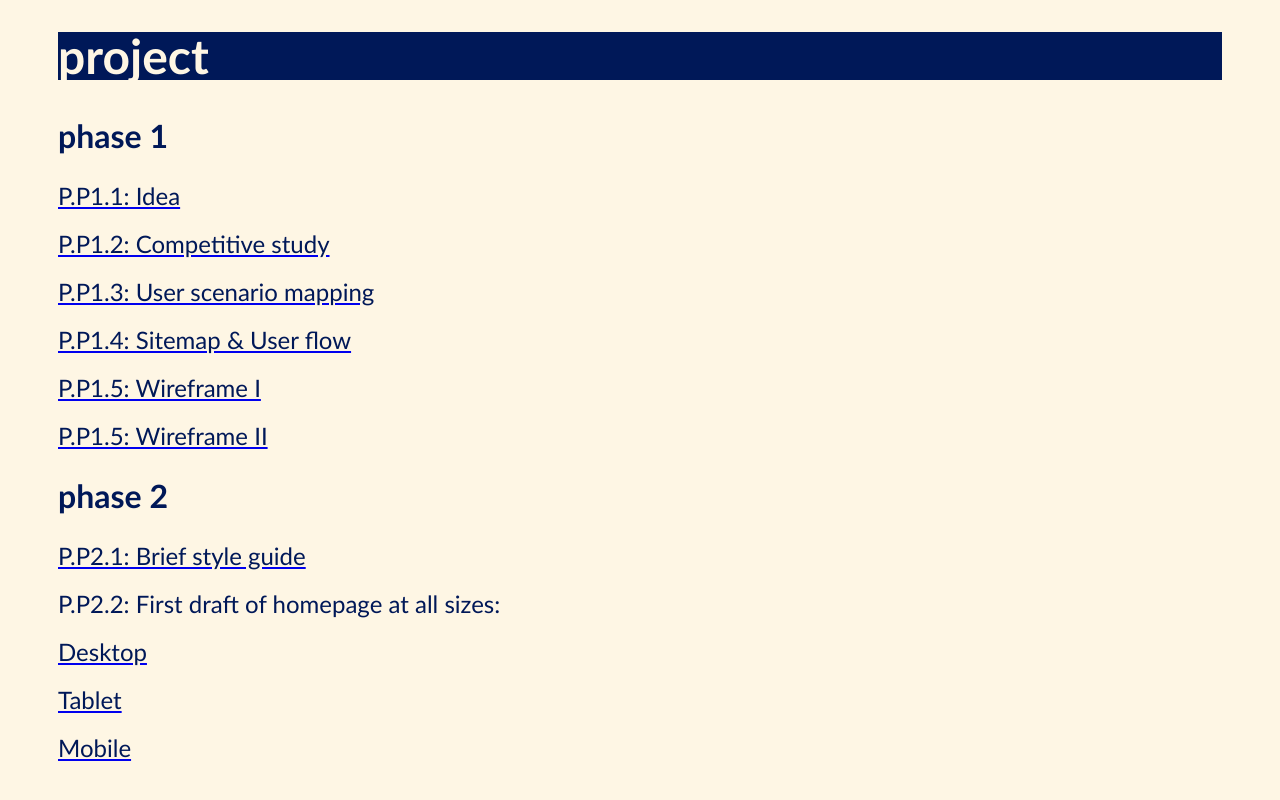
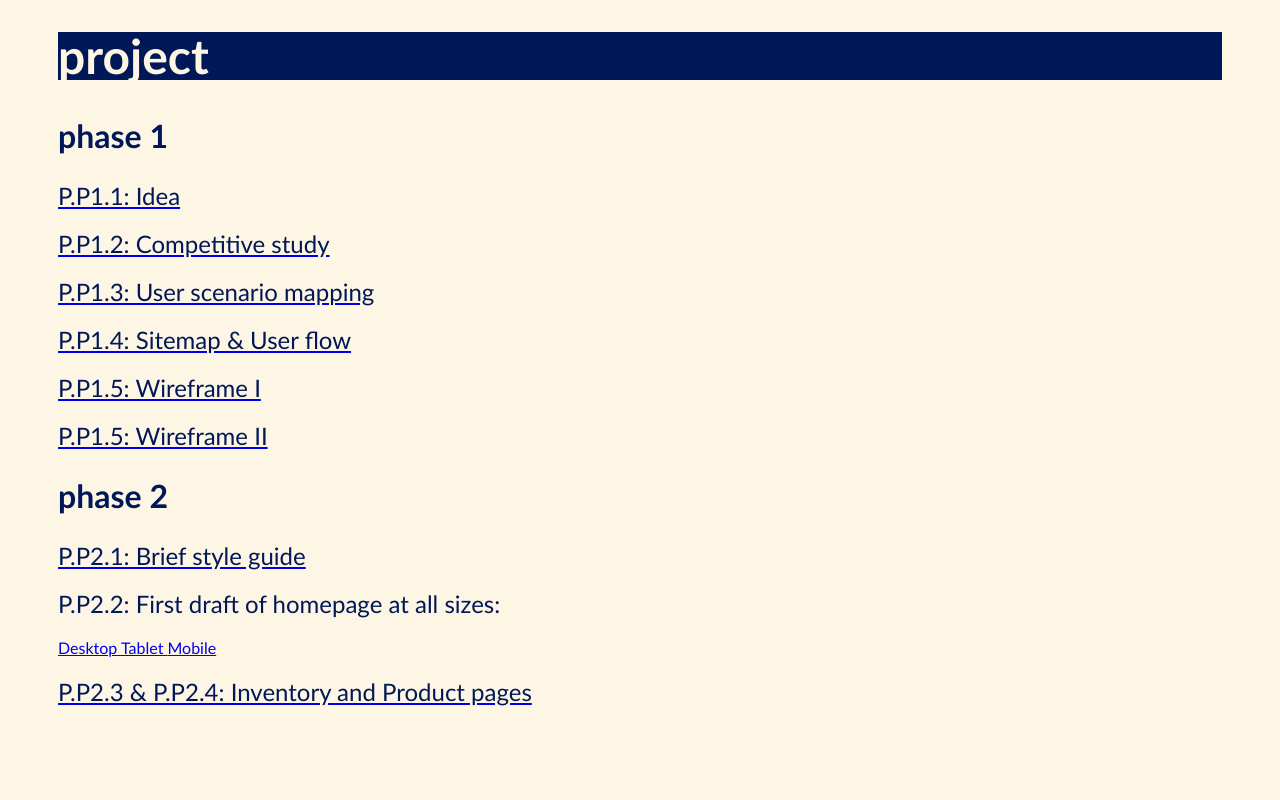
Before and after one commit to rvianka/avt415_f22, a plain HTML site: page index.html in a window 1280 px wide. Shown: the part 709-1509 px from the top of the page. Drawn offline with Linux system fonts and the light colour scheme.

Commit message:
Update index.html

```diff
--- a/index.html
+++ b/index.html
@@ -32,7 +32,8 @@
 		<a href="https://xd.adobe.com/view/cc643e63-f760-4c0c-b0e7-59df6c65d0bc-9937/" target="_blank"><p>P.P1.5: Wireframe II</p></a>
 		<h3>phase 2</h3>
 		<a href="https://xd.adobe.com/view/1bac4eb9-56a0-4788-ad9e-62980a0486fa-4eff/" target="_blank"><p>P.P2.1: Brief style guide</p></a>
-		<p>P.P2.2: First draft of homepage at all sizes:</p> <a href="https://xd.adobe.com/view/9ae070aa-9841-49fb-b354-94d13456caeb-cfb3/" target="_blank"><p>Desktop </p></a><a href="https://xd.adobe.com/view/9502b99c-efaf-45bc-ad59-28ebd0972418-c051/" target="_blank"><p>Tablet </p></a><a href="https://xd.adobe.com/view/c760865a-3180-433d-9268-c237e5b2c778-9233/" target="_blank"><p>Mobile</p></a>
+		<p>P.P2.2: First draft of homepage at all sizes:</p> <a href="https://xd.adobe.com/view/9ae070aa-9841-49fb-b354-94d13456caeb-cfb3/" target="_blank">Desktop </a><a href="https://xd.adobe.com/view/9502b99c-efaf-45bc-ad59-28ebd0972418-c051/" target="_blank">Tablet </a><a href="https://xd.adobe.com/view/c760865a-3180-433d-9268-c237e5b2c778-9233/" target="_blank">Mobile</a>
+		<a href="https://xd.adobe.com/view/f22cd1a2-8db6-4b62-8c7d-caf8965dc639-a77f/" target="_blank"><p>P.P2.3 & P.P2.4: Inventory and Product pages</p></a>
 	</div>
 </body>
 </html>
```
